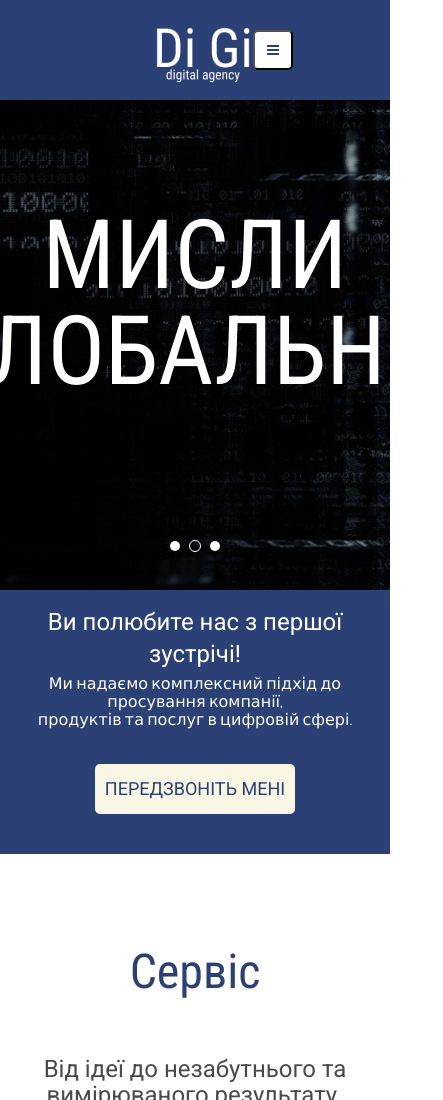
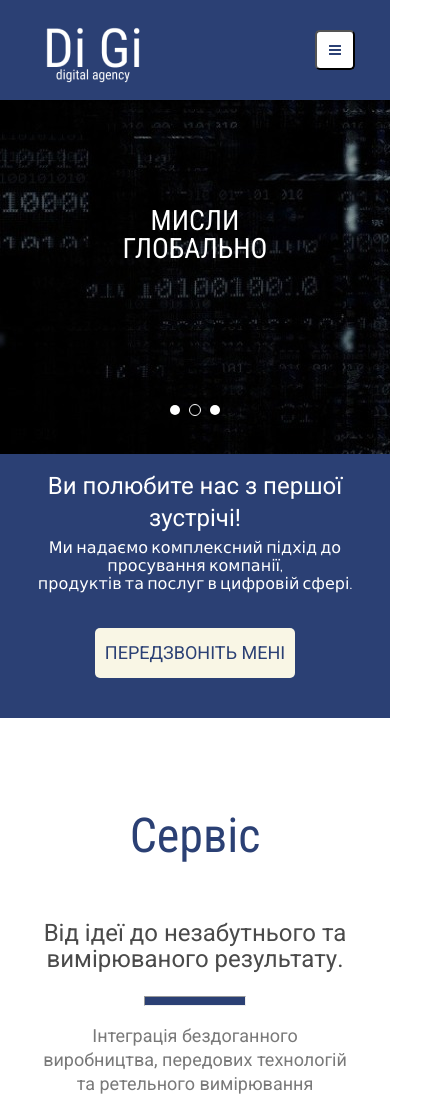
Before and after one commit to itsvetal/frontend_level-1-main, a plain HTML site: page level-1-1-html-css/assignment-3/index.html in a window 390 px wide. Shown: the top 1100 px of the page, 443 px wide, since content can reach past the window. Drawn offline with nearby package versions, Linux system fonts and the light colour scheme.

Commit message:
Final work with mobile version V2.6

```diff
--- a/level-1-1-html-css/assignment-3/css/style.css
+++ b/level-1-1-html-css/assignment-3/css/style.css
@@ -19,10 +19,17 @@ body {
 
         .navigation_logo {
             display: flex;
-            margin-left: 153px;
+            margin-left: 11%;
             margin-top: 17px;
             margin-bottom: 17px;
             width: auto;
+        }
+
+        .navigation_button {
+            display: flex;
+            justify-content: center;
+            align-items: center;
+            margin-right: 9%;
         }
 
         .navigation_button button {
@@ -30,7 +37,6 @@ body {
             align-items: center;
             justify-content: center;
             background-color: #ffffff;
-            margin: 30px 135px 30px 0;
             border-radius: 5px;
             width: 40px;
             height: 40px;
@@ -1074,6 +1080,12 @@ body {
 
 @media screen and (max-width: 480px) {
 
+    .container .intro h1 {
+        font-family: "Roboto Condensed", "Times New Roman", monospace;
+        font-size: 28px;
+        line-height: 28px;
+    }
+
     .container .read-more {
         display: none;
     }
```
